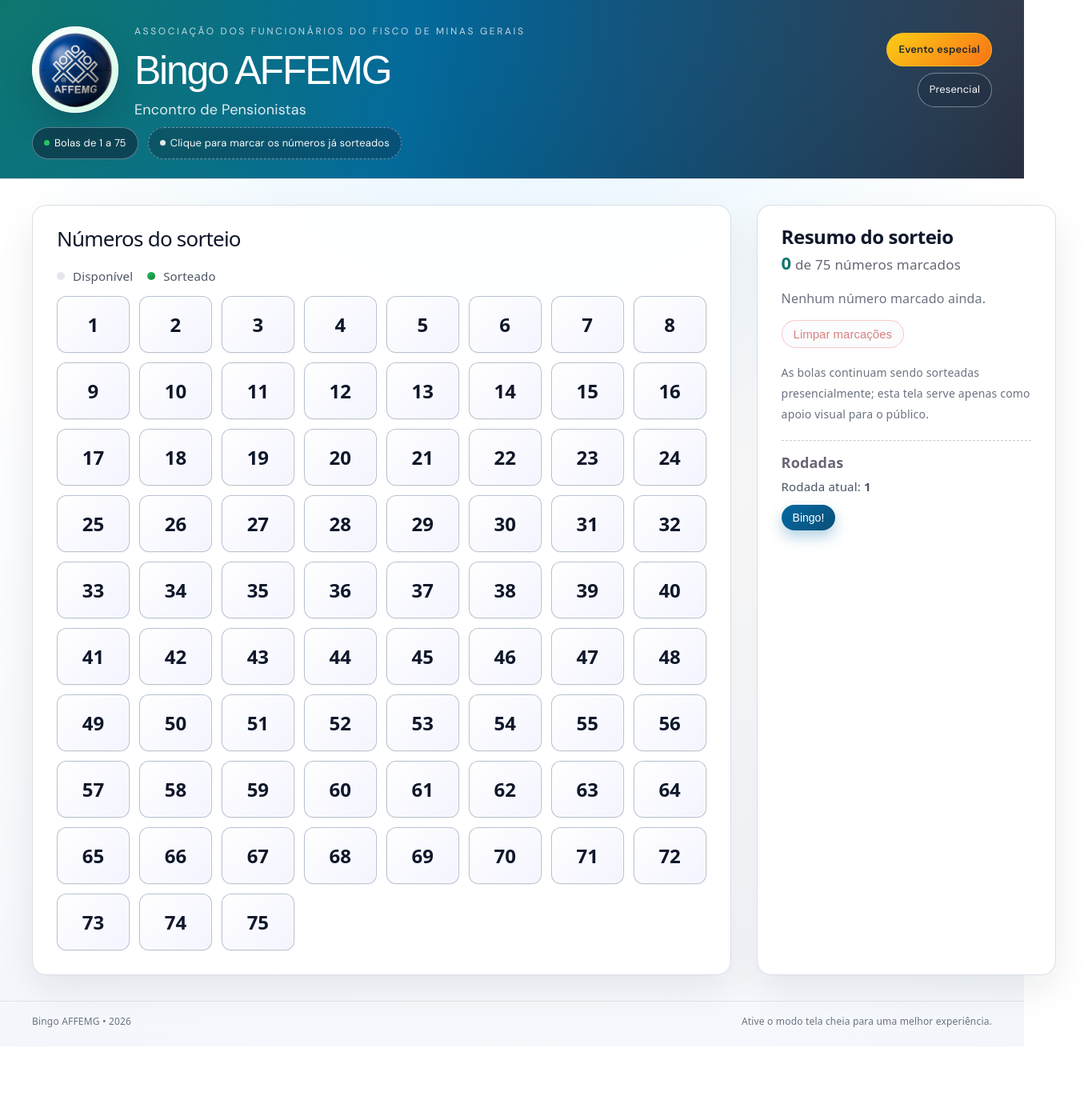
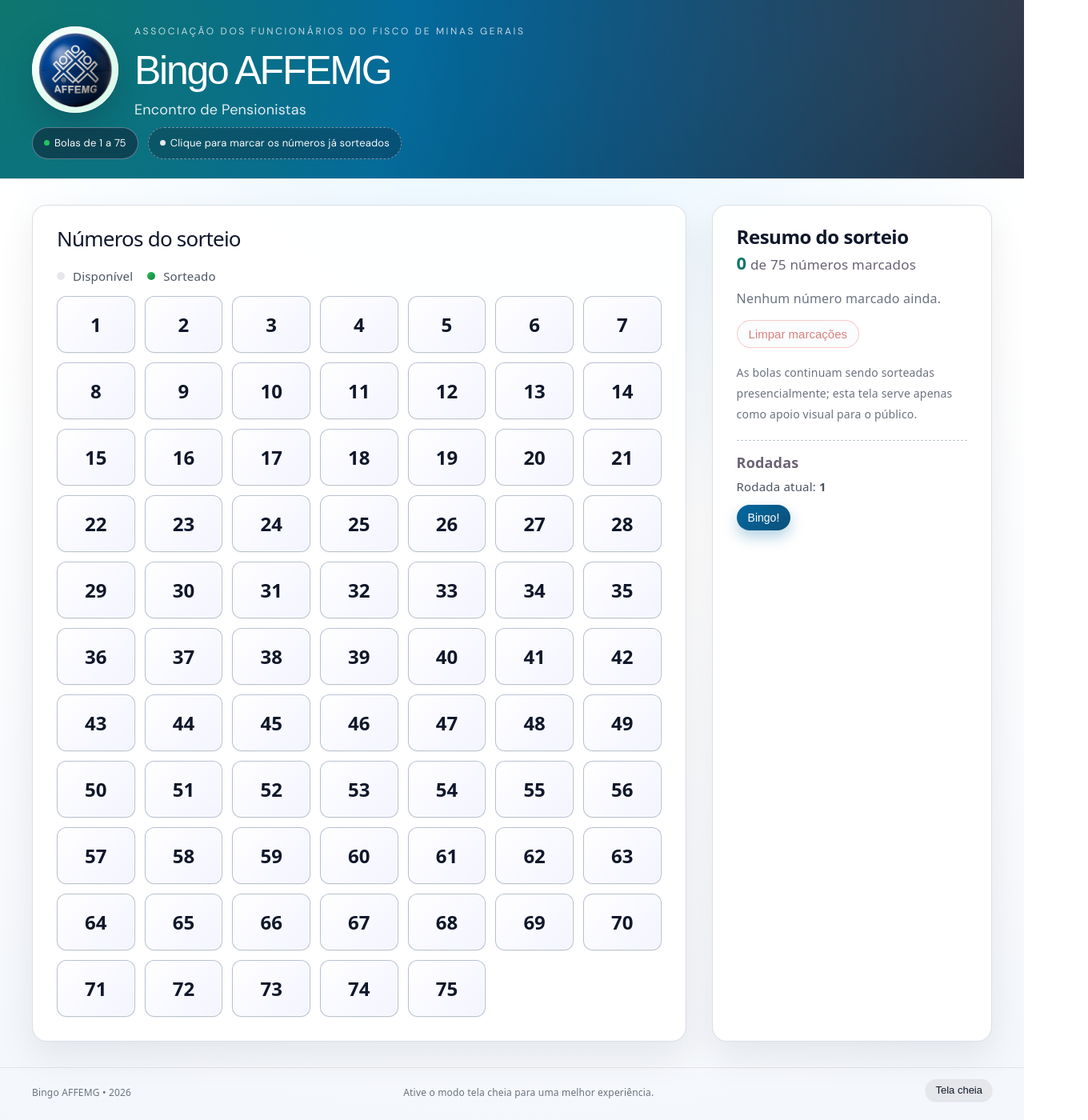
Before and after one commit to leosimin/bingoaffemg, a React (Vite) app in the folder bingo/: page / in a window 1280 px wide. Shown: the top 1400 px of the page at 80% size, 1360 px wide, since content can reach past the window. Before the commit the page ends 1308 px from the top, so only its background shows below. Built offline with nearby package versions, Linux system fonts and the light colour scheme.

Commit message:
confetti

```diff
--- a/bingo/package.json
+++ b/bingo/package.json
@@ -10,6 +10,7 @@
     "preview": "vite preview"
   },
   "dependencies": {
+    "canvas-confetti": "^1.9.4",
     "react": "^19.2.4",
     "react-dom": "^19.2.4"
   },
--- a/bingo/src/App.css
+++ b/bingo/src/App.css
@@ -32,7 +32,6 @@
 .ba-header-inner {
   position: relative;
   z-index: 1;
-  max-width: 1400px;
   margin: 0 auto;
   padding-inline: 40px;
   display: flex;
@@ -120,8 +119,7 @@
 .ba-header-bottom {
   position: relative;
   z-index: 1;
-  max-width: 1400px;
-  margin: 10px auto 0;
+  margin: 10px 0 0;
   padding: 0 40px 2px;
   display: flex;
   gap: 12px;
@@ -163,9 +161,7 @@
   gap: 32px;
   padding: 32px 40px 32px;
   flex: 1;
-  max-width: 1400px;
   width: 100%;
-  margin: 0 auto;
 }
 
 .ba-board-card,
@@ -555,6 +551,11 @@
   align-items: center;
 }
 
+.ba-fullscreen-button {
+  padding: 6px 12px;
+  font-size: 13px;
+}
+
 /* Responsividade */
 
 @media (max-width: 960px) {
--- a/bingo/src/App.jsx
+++ b/bingo/src/App.jsx
@@ -1,4 +1,5 @@
 import { useEffect, useState } from 'react'
+import confetti from 'canvas-confetti'
 import affemgLogo from './assets/AFFEMG esfera (1).png'
 import './App.css'
 
@@ -143,6 +144,19 @@
     setNomeVencedor('')
     setRodadaParaRegistrar(null)
     setRodadaAtual((atual) => atual + 1)
+
+    // Efeito de festa ao registrar o vencedor
+    try {
+      confetti({
+        particleCount: 160,
+        spread: 90,
+        origin: { y: 0.3 },
+        scalar: 1.2,
+        ticks: 200,
+      })
+    } catch (error) {
+      console.error('Erro ao disparar confete:', error)
+    }
   }
 
   const marcarBingo = () => {
@@ -151,8 +165,25 @@
     setNomeVencedor('')
   }
 
+  const toggleFullscreen = () => {
+    const doc = globalThis.document
+    if (!doc) return
+    if (!doc.fullscreenElement && doc.documentElement.requestFullscreen) {
+      doc.documentElement.requestFullscreen().catch((error) => {
+        console.error('Erro ao entrar em tela cheia:', error)
+      })
+    } else if (doc.exitFullscreen) {
+      doc.exitFullscreen().catch((error) => {
+        console.error('Erro ao sair de tela cheia:', error)
+      })
+    }
+  }
+
   const limparVencedores = () => {
     setVencedores([])
+    setRodadaAtual(1)
+    setRodadaParaRegistrar(null)
+    setNomeVencedor('')
   }
 
   const numerosMarcadosOrdenados = Array.from(marcados).sort((a, b) => a - b)
@@ -176,11 +207,6 @@
                 Encontro de Pensionistas
               </p>
             </div>
-          </div>
-
-          <div className="ba-header-meta">
-            <div className="ba-chip ba-chip--primary">Evento especial</div>
-            <div className="ba-chip">Presencial</div>
           </div>
         </div>
 
@@ -288,7 +314,13 @@
                 <p className="ba-rounds-info">
                   Registrar vencedor da rodada <strong>{rodadaParaRegistrar}</strong>
                 </p>
-                <div className="ba-rounds-form">
+                <form
+                  className="ba-rounds-form"
+                  onSubmit={(event) => {
+                    event.preventDefault()
+                    registrarVencedor()
+                  }}
+                >
                   <input
                     type="text"
                     className="ba-input"
@@ -297,14 +329,13 @@
                     onChange={(event) => setNomeVencedor(event.target.value)}
                   />
                   <button
-                    type="button"
+                    type="submit"
                     className="ba-button"
-                    onClick={registrarVencedor}
                     disabled={!nomeVencedor.trim()}
                   >
                     Registrar vencedor
                   </button>
-                </div>
+                </form>
               </div>
             )}
 
@@ -334,6 +365,13 @@
       <footer className="ba-footer">
         <span>Bingo AFFEMG • {CURRENT_YEAR}</span>
         <span>Ative o modo tela cheia para uma melhor experiência.</span>
+        <button
+          type="button"
+          className="ba-button ba-button--secondary ba-fullscreen-button"
+          onClick={toggleFullscreen}
+        >
+          Tela cheia
+        </button>
       </footer>
     </div>
   )
--- a/bingo/src/index.css
+++ b/bingo/src/index.css
@@ -54,6 +54,12 @@
   margin: 0;
 }
 
+*,
+*::before,
+*::after {
+  box-sizing: border-box;
+}
+
 #root {
   width: 100%;
   min-height: 100vh;
@@ -61,7 +67,6 @@
   text-align: left;
   display: flex;
   flex-direction: column;
-  box-sizing: border-box;
 }
 
 h1,
```
Also changed, not shown: 1 other file (tests, documents, lock files or other folders).
